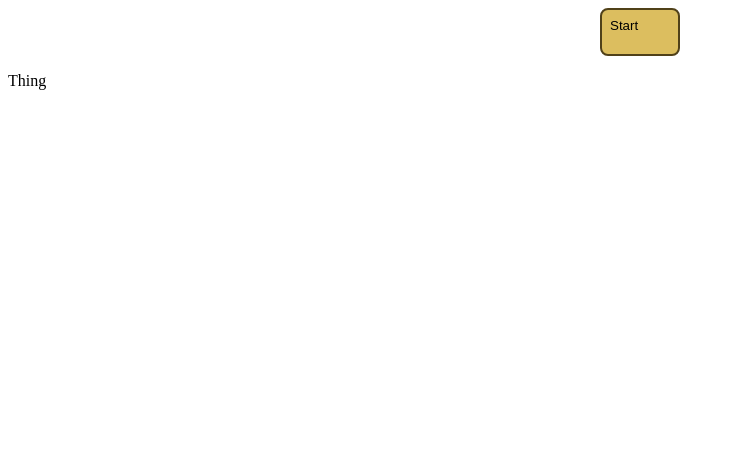
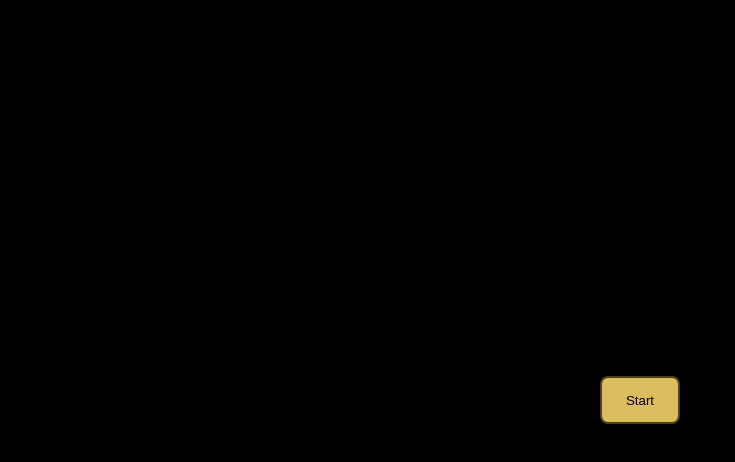
Before and after one commit to chase-mack/react-text-game, a React (Create React App) app: page / in a window 1280 px wide. Shown: the top 462 px of the page, without its empty margins (0-735 px from the left). Built offline with nearby package versions, Linux system fonts and the light colour scheme.

Commit message:
further progress on conversion

```diff
--- a/src/Components/App.js
+++ b/src/Components/App.js
@@ -4,12 +4,24 @@ import Menu from './Menu';
 import GameText from './GameText';
 
 class App extends React.Component {
+    state = {
+        gameStarted: false,
+        gameOver: false
+    };
+    handleClick = () => {
+        this.setState({ gameStarted: true });
+        console.log(this.state);
+    }
     render() {
         return (
             <React.Fragment>
-                <Menu />
-                <Map />
-                <GameText />
+                <Menu
+                    handleClick={this.handleClick}
+                    gameStarted={this.state.gameStarted} />
+                <Map
+                    gameStarted={this.state.gameStarted} />
+                <GameText
+                    gameStarted={this.state.gameStarted} />
             </React.Fragment>
         )
     }
--- a/src/Components/GameText.js
+++ b/src/Components/GameText.js
@@ -1,9 +1,18 @@
 import React from 'react';
+import { Narration } from './styles/NarrationStyles';
+
+const textDisplay = {
+    hidden: { display: 'none' },
+    visible: { display: 'flex' }
+}
 
 class GameText extends React.Component {
     render() {
         return (
-            <p>Thing</p>
+            <Narration
+                style={this.props.gameStarted ? textDisplay.visible : textDisplay.hidden}>
+                This is the narrator text.
+            </Narration>
         )
     }
 }
--- a/src/Components/Map.js
+++ b/src/Components/Map.js
@@ -1,10 +1,15 @@
 import React from 'react';
 import { MapContainer, MapItem } from './styles/MapStyles';
 
+const mapDisplay = {
+    hidden: { display: 'none' },
+    visible: { display: 'grid' }
+}
+
 class Map extends React.Component {
-   render() {
-    return (
-            <MapContainer>
+    render() {
+        return (
+            <MapContainer style={this.props.gameStarted ? mapDisplay.visible : mapDisplay.hidden}>
                 <div>
                     <MapItem></MapItem>
                     <MapItem></MapItem>
@@ -21,7 +26,7 @@ class Map extends React.Component {
                     <MapItem></MapItem>
                 </div>
             </MapContainer>
-            )
+        )
     }
 }
 
--- a/src/Components/Menu.js
+++ b/src/Components/Menu.js
@@ -1,26 +1,18 @@
 import React from 'react';
-import { StartMenu, StartButton } from './styles/MenuStyles';
+import { StartButton } from './styles/MenuStyles';
 
-const displayProp = {
-    gameStarted: {display: 'none'},
-    gameOver: {display: 'flex'}
+const btnDisplay = {
+    clicked: { display: 'none' },
+    notClicked: { display: 'inline-block' }
 }
 
 class Menu extends React.Component {
-    constructor(props) {
-        super(props);
-        this.state = { clicked: false };
-    }
-    handleClick = () => {
-        this.setState({ clicked: true });
-    }
-
     render() {
         return (
-                <StartButton
-                    style={this.state.clicked ? displayProp.gameStarted : displayProp.gameOver}
-                    onClick={this.handleClick}>Start
-                </StartButton>
+            <StartButton
+                style={this.props.gameStarted ? btnDisplay.clicked : btnDisplay.notClicked}
+                onClick={this.props.handleClick}>Start
+            </StartButton>
         )
     }
 }
--- a/src/Components/styles/MapStyles.js
+++ b/src/Components/styles/MapStyles.js
@@ -1,7 +1,6 @@
 import styled from 'styled-components';
 
 const MapContainer = styled.div`
-    display: ${(props) => (props.gameStarted ? 'grid' : 'none')};
 	position: fixed;
 	top: 0;
 	right: 0;
--- a/src/Components/styles/MenuStyles.js
+++ b/src/Components/styles/MenuStyles.js
@@ -14,9 +14,7 @@ const StartButton = styled.button`
 	padding: 0.5rem;
 	height: 3rem;
 	width: 5rem;
-	align-self: center;
 	margin: auto;
-	text-align: center;
 	border: 2px solid rgb(80, 65, 25);
 	border-radius: 0.5rem;
 `;
--- /dev/null
+++ b/src/Components/styles/NarrationStyles.js
@@ -0,0 +1,9 @@
+import styled from 'styled-components';
+
+const Narration = styled.h1`
+	margin: auto;
+	font-size: 1.75rem;
+	color: rgb(220, 190, 95);
+`;
+
+export { Narration };
--- a/src/index.js
+++ b/src/index.js
@@ -1,6 +1,6 @@
 import React from 'react';
 import { render } from 'react-dom'
 import App from './Components/App';
-// import './app.css';
+import './app.css'
 
 render(<App />, document.querySelector('#root'));
```
